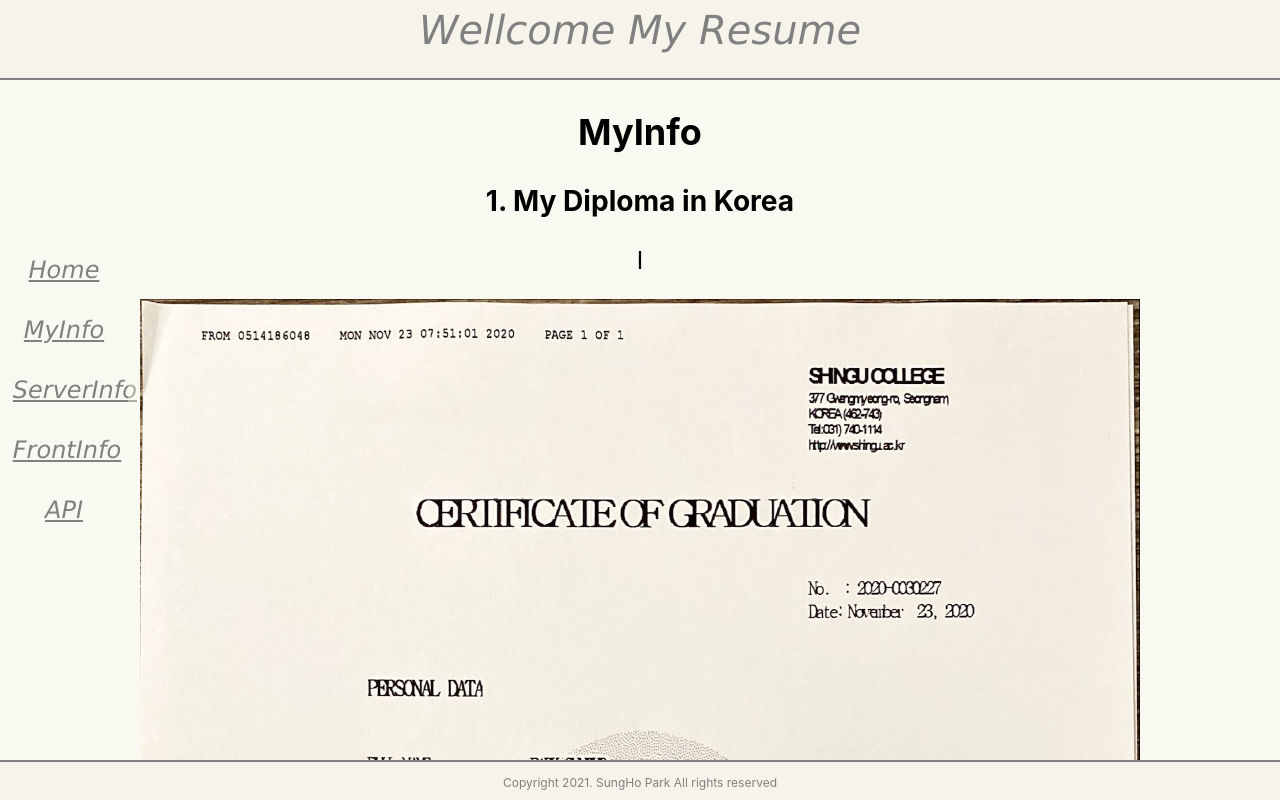
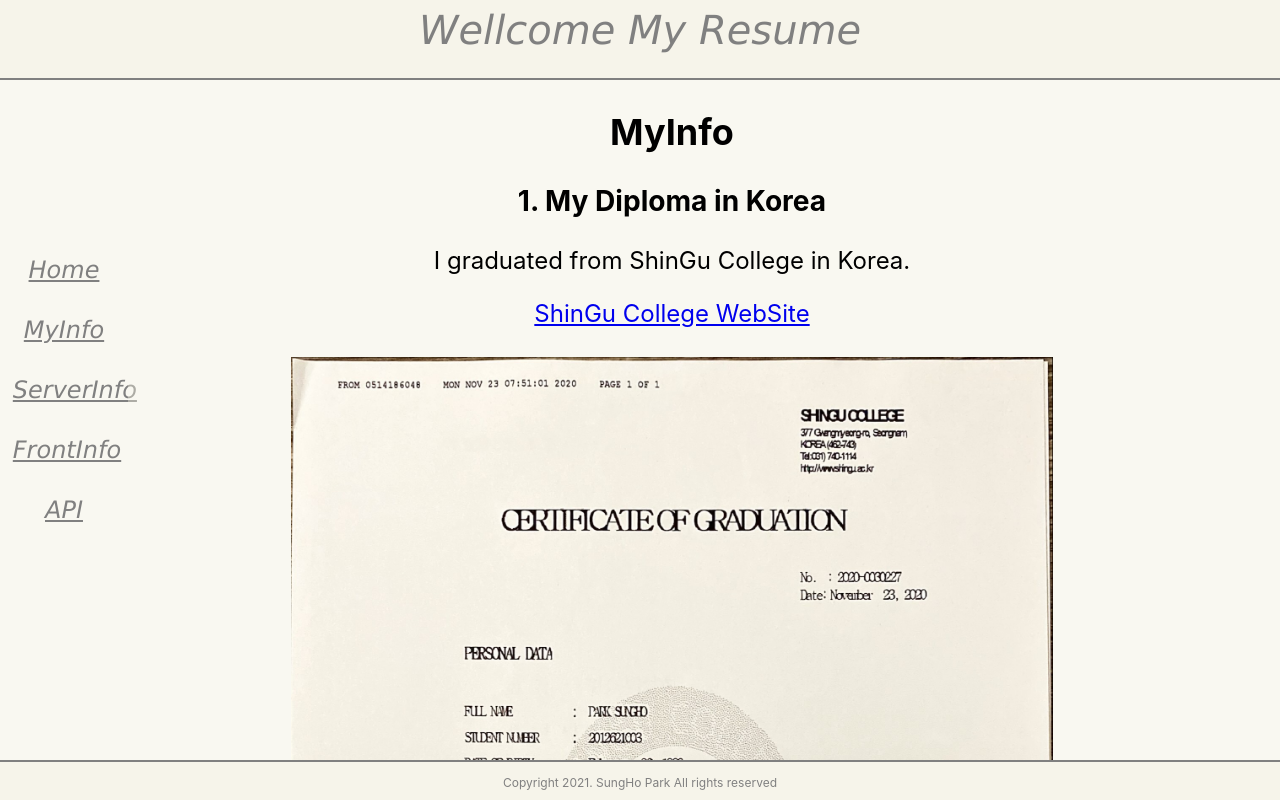
Before and after one commit to kospsh157/portFolio, a React (Create React App) app in the folder nodeServer/reactFront/: page /myinfo in a window 1280 px wide. Built offline with nearby package versions, Linux system fonts and the light colour scheme.

Commit message:
fifteenth progress portFolio

```diff
--- a/nodeServer/reactFront/src/components/presentational/BodyMy.jsx
+++ b/nodeServer/reactFront/src/components/presentational/BodyMy.jsx
@@ -1,7 +1,22 @@
 import styled from 'styled-components';
 import BodyStyled from './BodyStyled';
+import { Link, Redirect } from 'react-router-dom';
 
 const MyInfoStyled = styled(BodyStyled)`
+    /* mobile horizontal */
+    @media only screen and (min-width : 321px) {
+
+    }
+
+    /* mobile vertical */
+    @media only screen and (max-width : 320px) {
+
+    }
+
+    /* small desktop horizontal */
+    @media only screen and (max-width : 1100px) {
+
+    }
 
 `;
 
@@ -11,21 +26,21 @@
         <MyInfoStyled>
             <h2 style={{ position: 'sticky', top:'0'}}>MyInfo</h2>
                 <h3>1. My Diploma in Korea</h3>
-                <p> I </p>
+                <p>I graduated from ShinGu College in Korea.</p>
+                <Link to = {{ pathname: 'https://english.shingu.ac.kr/index.do' }}
+                    target = '_blank'
+
+                >
+                ShinGu College WebSite
+                </Link>
+
+                <br /><br />
+
                 <img src = '/images/myDiploma.jpg'
                     alt = 'myDiplomaImage'
-                    width = '1000vw'
+                    width = '70%'
                     height = 'auto'
                 />
-
-                <br />
-
-                <a href = 'https://english.shingu.ac.kr/index.do'
-                    target = '_blank'
-                    rel='noreferrer'
-                    style = {{
-                        color: '#000000',
-                }}>ShinGu College WebSite : Click Here!</a>
 
                 <br /><br />
 
@@ -61,10 +76,11 @@
                 <br /><br />
 
                 <h3>3. Skills</h3>
+                {/* 각각 div를 만들어준 이유 : 패딩값을 줘서 이미지 사이 간격을 일정하게 주기 위함이다. */}
                 <div style = {{ paddingRight: '2vw', display: 'inline-block' }}>
                     <img src = '/images/javascript.png'
                         alt = 'javascript'
-                        width = '100vw'
+                        width = '100%'
                         height = '100vh'
 
                     />
@@ -72,7 +88,7 @@
                 <div style = {{ paddingRight: '2vw', display: 'inline-block' }}>
                  <img src = '/images/nodejs.png'
                     alt = 'nodeJS'
-                    width = '160vw'
+                    width = '100%'
                     height = '100vh'
 
                 />
@@ -80,7 +96,7 @@
                 <div style = {{ paddingRight: '2vw', display: 'inline-block' }}>
                  <img src = '/images/typescript.png'
                     alt = 'typescript'
-                    width = '100vw'
+                    width = '100%'
                     height = '100vh'
 
                 />
@@ -88,7 +104,7 @@
                 <div style = {{ paddingRight: '2vw', display: 'inline-block' }}>
                   <img src = '/images/AWS.png'
                     alt = 'AWS'
-                    width = '130vw'
+                    width = '100%'
                     height = '100vh'
 
                 />
--- a/nodeServer/reactFront/src/components/presentational/BodyStyled.jsx
+++ b/nodeServer/reactFront/src/components/presentational/BodyStyled.jsx
@@ -2,13 +2,22 @@
 import Square from './Square.jsx';
 
 const BodyStyled = styled(Square)`
+    /*normal desktop horizontal ( 1100px or more ) */
     width: 90vw;
     height: 85vh;
     float: left;
     text-align: center;
-    padding: 0vh 10vw 0vh 0vh;
+    padding: 0vh 5vw 0vh 0vh;
     overflow: auto;
     color: #000000;
+    /* small desktop horizontal */
+    @media only screen and (max-width : 1100px) {
+        width: 100vw;
+        padding: 0vh 5vw 0vh 5vw;
+    }
+
+
+
 `;
 
 export default BodyStyled;
--- a/nodeServer/reactFront/src/components/presentational/Menu.jsx
+++ b/nodeServer/reactFront/src/components/presentational/Menu.jsx
@@ -14,6 +14,11 @@
     line-height: 2.5em;
     text-align: center;
     padding: 20vh 1vw 20vh 1vw;
+
+     /* small desktop horizontal */
+     @media only screen and (max-width : 1100px) {
+        display: none;
+    }
 
 `;
 
```
